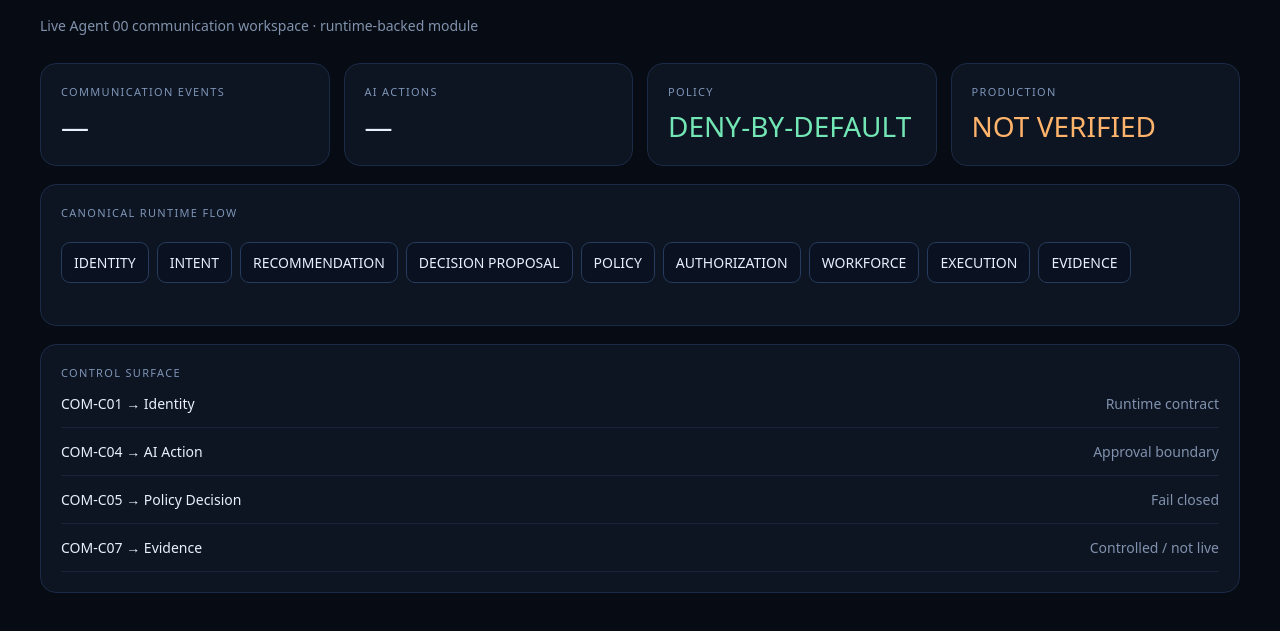
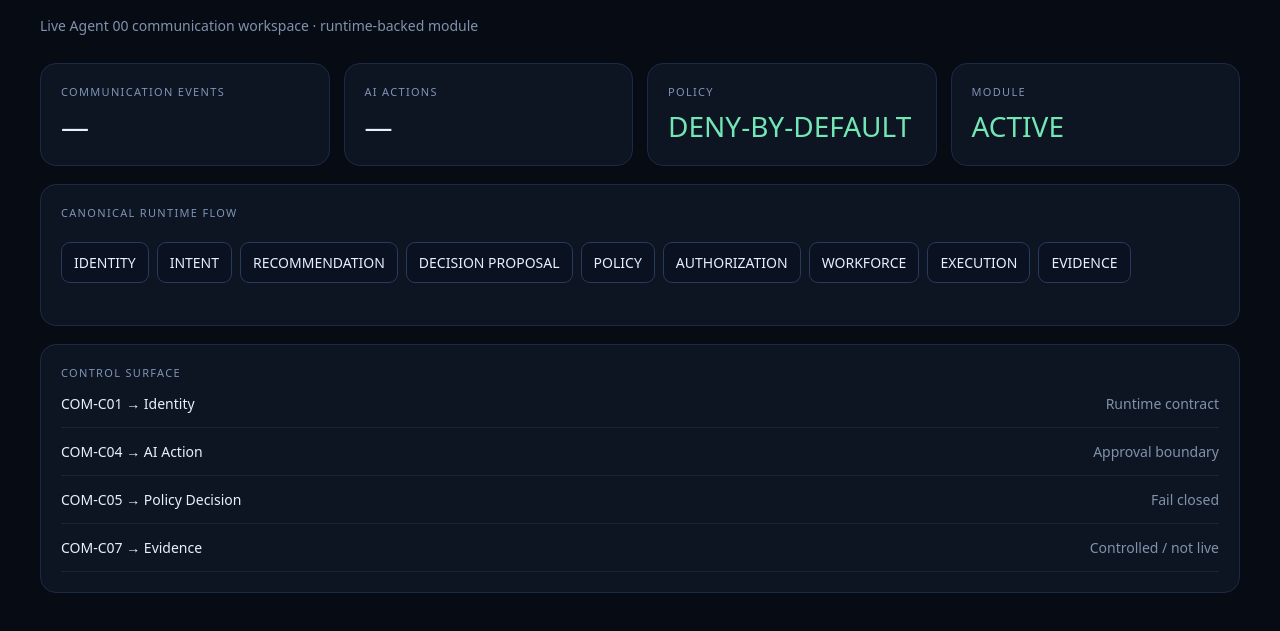
Before and after one commit to afagh-virtual-office/afagh-virtual-office-demo, a plain HTML site: page communication-os.html in a window 1280 px wide. Shown: the part 111-742 px from the top of the page. Drawn offline with Linux system fonts and the light colour scheme; no server answers.

Commit message:
fix(agent-00): mark communication module live and runtime-backed

```diff
--- a/communication-os.html
+++ b/communication-os.html
@@ -1,7 +1,7 @@
 <!doctype html>
 <html lang="en"><head><meta charset="utf-8"><meta name="viewport" content="width=device-width,initial-scale=1"><title>AFAGH Communication OS</title><style>body{margin:0;background:#070b14;color:#e8f0ff;font:14px system-ui}main{max-width:1200px;margin:auto;padding:32px}.top{display:flex;justify-content:space-between;align-items:center}.brand{letter-spacing:.16em;font-weight:800}.state{border:1px solid #30486d;padding:8px 12px;border-radius:20px;color:#8fdcff}.grid{display:grid;grid-template-columns:repeat(4,1fr);gap:14px;margin-top:28px}.card{background:#0d1422;border:1px solid #1b2b45;border-radius:16px;padding:20px}.label{color:#7e94b6;font-size:11px;letter-spacing:.12em}.value{font-size:28px;margin-top:8px}.flow{display:flex;flex-wrap:wrap;gap:8px;margin:22px 0}.flow span{padding:10px 12px;border:1px solid #263b5d;border-radius:9px;background:#0a1120}.panel{margin-top:18px}.row{display:flex;justify-content:space-between;border-bottom:1px solid #17243a;padding:14px 0}.muted{color:#8092ad}.blocked{color:#ffb36b}.ok{color:#72e6b5}@media(max-width:800px){.grid{grid-template-columns:1fr 1fr}}</style></head>
 <body><main><div class="top"><div><div class="brand">AFAGH AI OPERATING SYSTEM</div><h1>Communication Operating System</h1><div class="muted">Live Agent 00 communication workspace · runtime-backed module</div></div><div class="state" id="runtime">RUNTIME CHECKING</div></div>
-<div class="grid"><div class="card"><div class="label">COMMUNICATION EVENTS</div><div class="value" id="events">—</div></div><div class="card"><div class="label">AI ACTIONS</div><div class="value" id="actions">—</div></div><div class="card"><div class="label">POLICY</div><div class="value ok">DENY-BY-DEFAULT</div></div><div class="card"><div class="label">PRODUCTION</div><div class="value blocked">NOT VERIFIED</div></div></div>
+<div class="grid"><div class="card"><div class="label">COMMUNICATION EVENTS</div><div class="value" id="events">—</div></div><div class="card"><div class="label">AI ACTIONS</div><div class="value" id="actions">—</div></div><div class="card"><div class="label">POLICY</div><div class="value ok">DENY-BY-DEFAULT</div></div><div class="card"><div class="label">MODULE</div><div class="value ok">ACTIVE</div></div></div>
 <div class="card panel"><div class="label">CANONICAL RUNTIME FLOW</div><div class="flow"><span>IDENTITY</span><span>INTENT</span><span>RECOMMENDATION</span><span>DECISION PROPOSAL</span><span>POLICY</span><span>AUTHORIZATION</span><span>WORKFORCE</span><span>EXECUTION</span><span>EVIDENCE</span></div></div>
 <div class="card panel"><div class="label">CONTROL SURFACE</div><div class="row"><span>COM-C01 → Identity</span><span class="muted">Runtime contract</span></div><div class="row"><span>COM-C04 → AI Action</span><span class="muted">Approval boundary</span></div><div class="row"><span>COM-C05 → Policy Decision</span><span class="muted">Fail closed</span></div><div class="row"><span>COM-C07 → Evidence</span><span class="muted">Controlled / not live</span></div></div></main>
 <script>async function load(){try{const h=await fetch('./runtime/communication/health');if(!h.ok)throw 0;const x=await h.json();document.querySelector('#runtime').textContent='RUNTIME '+x.status;const [e,a]=await Promise.all([fetch('./runtime/communication/events'),fetch('./runtime/communication/actions')]);document.querySelector('#events').textContent=(await e.json()).count;document.querySelector('#actions').textContent=(await a.json()).count}catch{document.querySelector('#runtime').textContent='RUNTIME NOT CONNECTED' }}load();</script></body></html>
```
